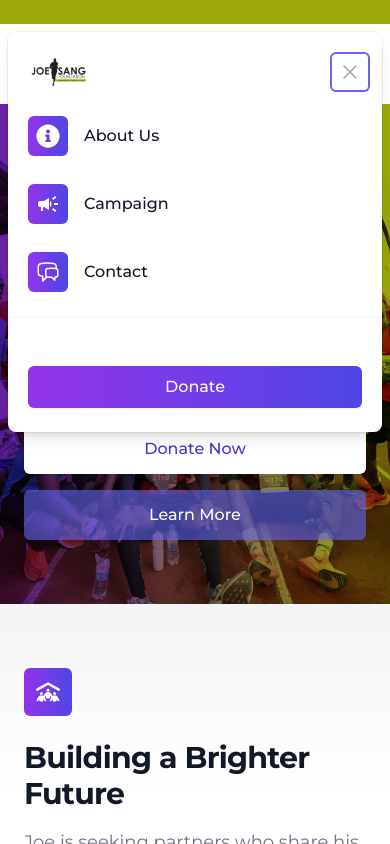
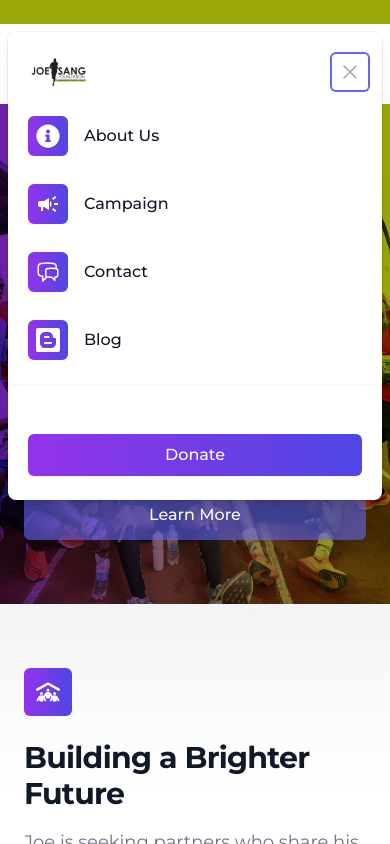
Before and after one commit to vicowiti/joe-sang, a Next.js app: page / in a window 390 px wide. Both pictures are taken after a click on the button "Open menu". Shown: the top 844 px of the page. Built offline with nearby package versions, Linux system fonts and the light colour scheme.

Commit message:
Added blog in nav

```diff
--- a/app/components/NavBar.tsx
+++ b/app/components/NavBar.tsx
@@ -6,6 +6,7 @@ import Link from "next/link";
 import React, { Fragment } from "react";
 import { FaInfoCircle } from "react-icons/fa";
 import { MdCampaign } from "react-icons/md";
+import { SiBlogger } from "react-icons/si";
 
 const solutions = [
   {
@@ -17,17 +18,25 @@ const solutions = [
   },
   {
     name: "Campaign",
-    description: "Speak directly to your customers in a more meaningful way.",
+    description: "See why we do what we do.",
     href: "#",
     icon: MdCampaign,
   },
   {
     name: "Contact",
-    description: "Your customers' data will be safe and secure.",
+    description: "Talk To Us.",
     href: "#",
     icon: ChatBubbleLeftRightIcon,
   },
+  {
+    name: "Blog",
+    description: "Our Blogs.",
+    href: "/blog",
+    icon: SiBlogger,
+  },
 ];
+
+
 
 const NavBar = () => {
   return (
@@ -36,7 +45,7 @@ const NavBar = () => {
         <div className="mx-auto flex w-full max-w-7xl items-center justify-between p-6 md:justify-start md:space-x-10 lg:px-8">
           <div className="flex justify-start lg:w-0 lg:flex-1">
             <a href="#">
-              <span className="sr-only">Your Company</span>
+              <span className="sr-only">Org Logo</span>
               <Image
                 width={50}
                 height={50}
@@ -121,7 +130,7 @@ const NavBar = () => {
                     />
                   </div>
                   <div className="-mr-2">
-                    <Popover.Button className="inline-flex items-center justify-center rounded-md bg-white p-2 text-gray-400 hover:bg-gray-100 hover:text-gray-500 focus:outline-none focus:ring-2 focus:ring-inset focus:ring-indigo-500">
+                    <Popover.Button  className="inline-flex items-center justify-center rounded-md bg-white p-2 text-gray-400 hover:bg-gray-100 hover:text-gray-500 focus:outline-none focus:ring-2 focus:ring-inset focus:ring-indigo-500">
                       <span className="sr-only">Close menu</span>
                       <XMarkIcon className="h-6 w-6" aria-hidden="true" />
                     </Popover.Button>
@@ -130,7 +139,7 @@ const NavBar = () => {
                 <div className="mt-6">
                   <nav className="grid grid-cols-1 gap-7">
                     {solutions.map((item) => (
-                      <a
+                      <Link
                         key={item.name}
                         href={item.href}
                         className="-m-3 flex items-center rounded-lg p-3 hover:bg-gray-50"
@@ -141,7 +150,7 @@ const NavBar = () => {
                         <div className="ml-4 text-base font-medium text-gray-900">
                           {item.name}
                         </div>
-                      </a>
+                      </Link>
                     ))}
                   </nav>
                 </div>
```
